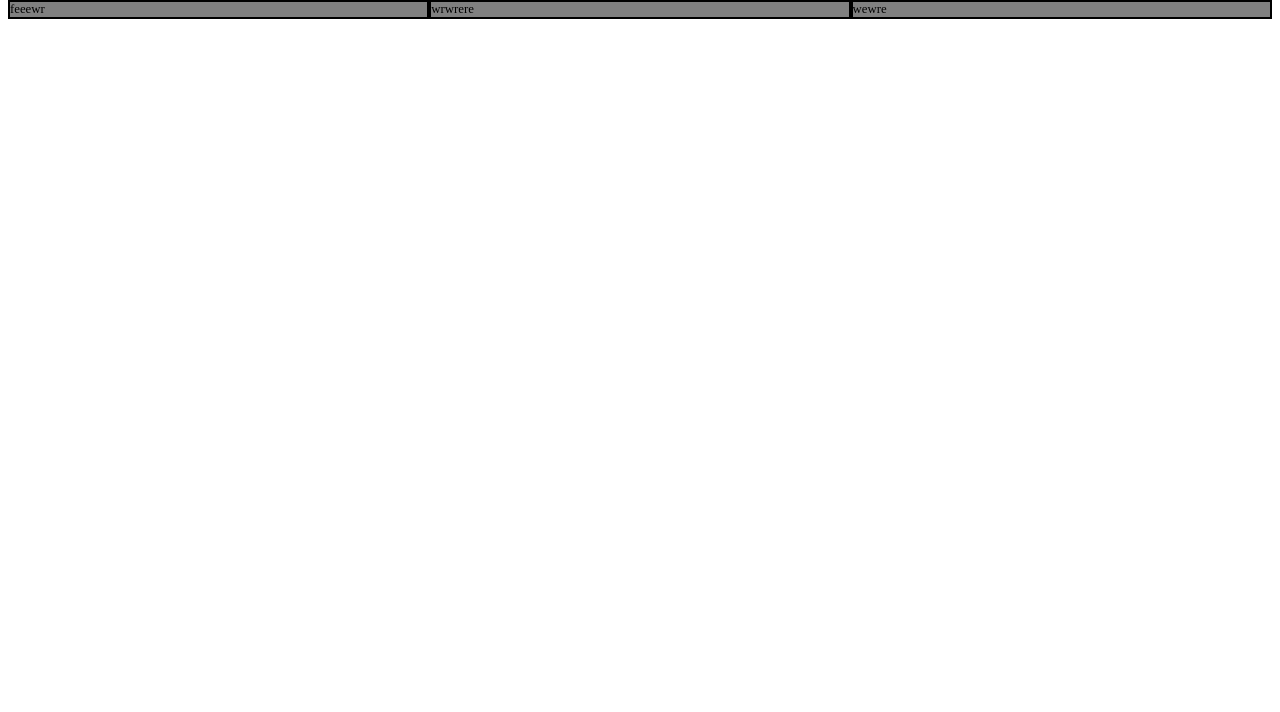
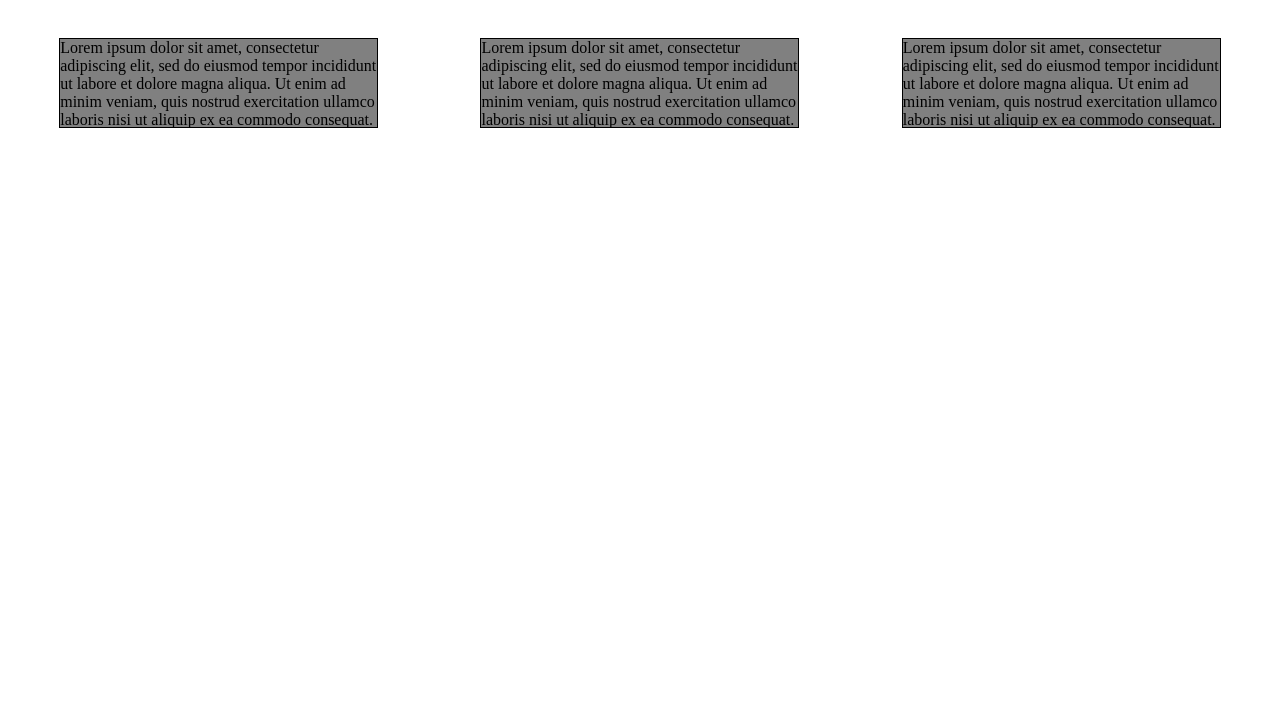
Before and after one commit to YakubT/coursera-web, a plain HTML site: page module2-solution/index.html in a window 1280 px wide. Shown: the part 88-800 px from the top of the page. Drawn offline with Linux system fonts and the light colour scheme.

Commit message:
Created three boxes without title

```diff
--- a/module2-solution/index.html
+++ b/module2-solution/index.html
@@ -9,16 +9,19 @@
 <body>
 <h1 id="site_title">Our Menu</h1>
 
-<section class="col-lg-4 col-md-6 col-sm-12">
-  feeewr
-</section>
-<section class="col-lg-4 col-md-6 col-sm-12">
-  wrwrere
-</section>
+<div class="row">
+  <div class="col-lg-4 col-md-6 col-sm-12">
+    <p>Lorem ipsum dolor sit amet, consectetur adipiscing elit, sed do eiusmod tempor incididunt ut labore et dolore magna aliqua. Ut enim ad minim veniam, quis nostrud exercitation ullamco laboris nisi ut aliquip ex ea commodo consequat. Duis aute irure dolor in reprehenderit in voluptate velit esse cillum dolore eu fugiat nulla pariatur. Excepteur sint occaecat cupidatat non proident, sunt in culpa qui officia deserunt mollit anim id est laborum.</p>
+  </div>
 
-<section class="col-lg-4 col-md-12 col-sm-12">
-  wewre
-</section>
+  <div class="col-lg-4 col-md-6 col-sm-12">
+    <p>Lorem ipsum dolor sit amet, consectetur adipiscing elit, sed do eiusmod tempor incididunt ut labore et dolore magna aliqua. Ut enim ad minim veniam, quis nostrud exercitation ullamco laboris nisi ut aliquip ex ea commodo consequat. Duis aute irure dolor in reprehenderit in voluptate velit esse cillum dolore eu fugiat nulla pariatur. Excepteur sint occaecat cupidatat non proident, sunt in culpa qui officia deserunt mollit anim id est laborum.</p>
+  </div>
+
+  <div class="col-lg-4 col-md-12 col-sm-12">
+    <p>Lorem ipsum dolor sit amet, consectetur adipiscing elit, sed do eiusmod tempor incididunt ut labore et dolore magna aliqua. Ut enim ad minim veniam, quis nostrud exercitation ullamco laboris nisi ut aliquip ex ea commodo consequat. Duis aute irure dolor in reprehenderit in voluptate velit esse cillum dolore eu fugiat nulla pariatur. Excepteur sint occaecat cupidatat non proident, sunt in culpa qui officia deserunt mollit anim id est laborum.</p>
+  </div>
+</div>
 
 </body>
 </html>
--- a/module2-solution/style.css
+++ b/module2-solution/style.css
@@ -2,15 +2,18 @@
   box-sizing: border-box;
 }
 body {
-  font-size: 1vw;
+  font-size: 2vh;
 }
 h1 {
   font-size: 275%;
 }
-section {
-  background-color:gray;
-  border: 2px solid black;
-  margin:
+p {
+  overflow: hidden;
+  background-color: gray;
+  border: black 1px solid;
+  height: 90px;
+  margin-left: 4vw;
+  margin-right: 4vw;
 }
 #site_title {
   font-family: Comic Sans MS, Arial Black;
@@ -27,6 +30,7 @@ section {
 @media (min-width: 992px) {
   .col-lg-1, .col-lg-2, .col-lg-3, .col-lg-4, .col-lg-5, .col-lg-6, .col-lg-7, .col-lg-8, .col-lg-9, .col-lg-10, .col-lg-11, .col-lg-12 {
     float: left;
+    margin:
   }
   .col-lg-1 {
     width: 8.33%;
```
